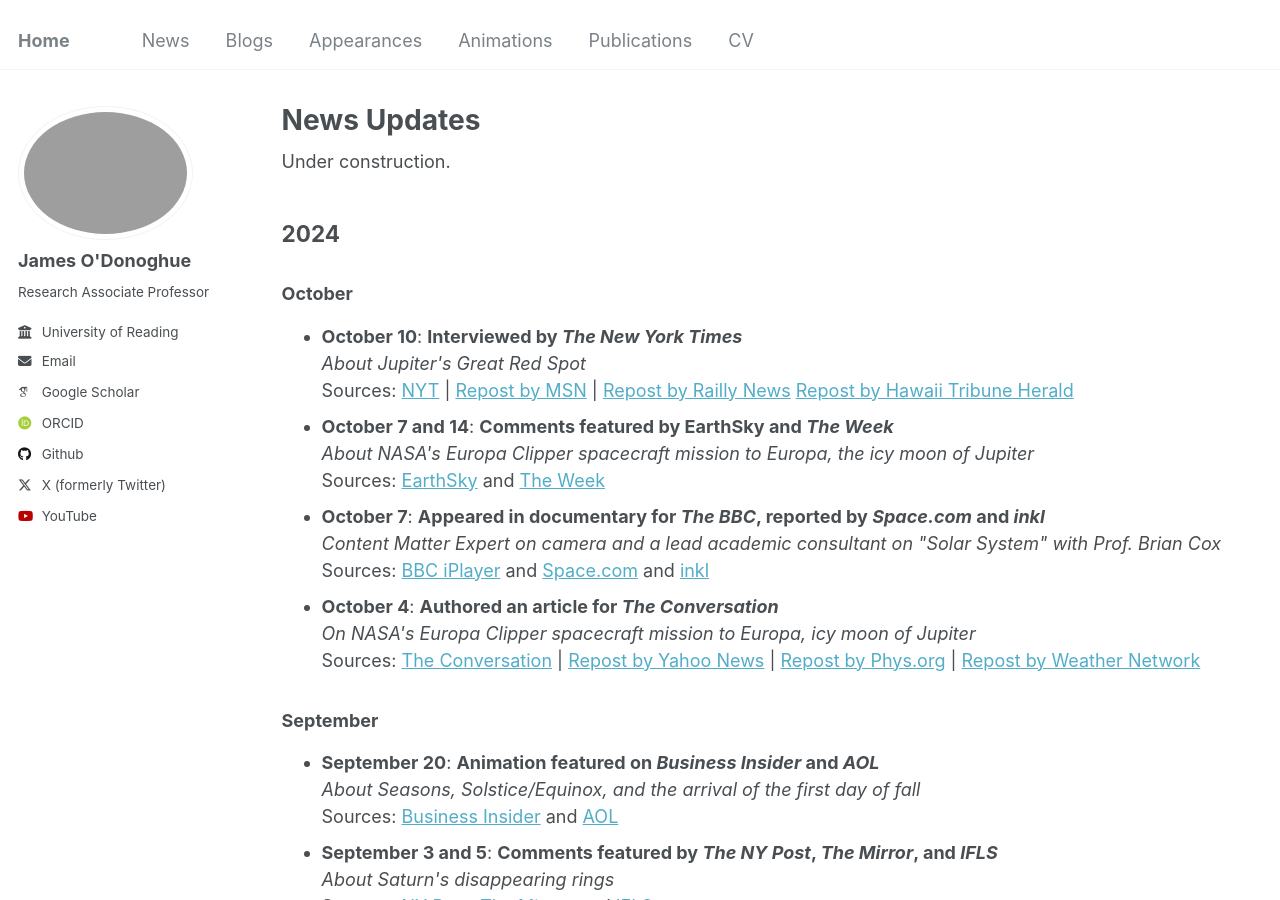
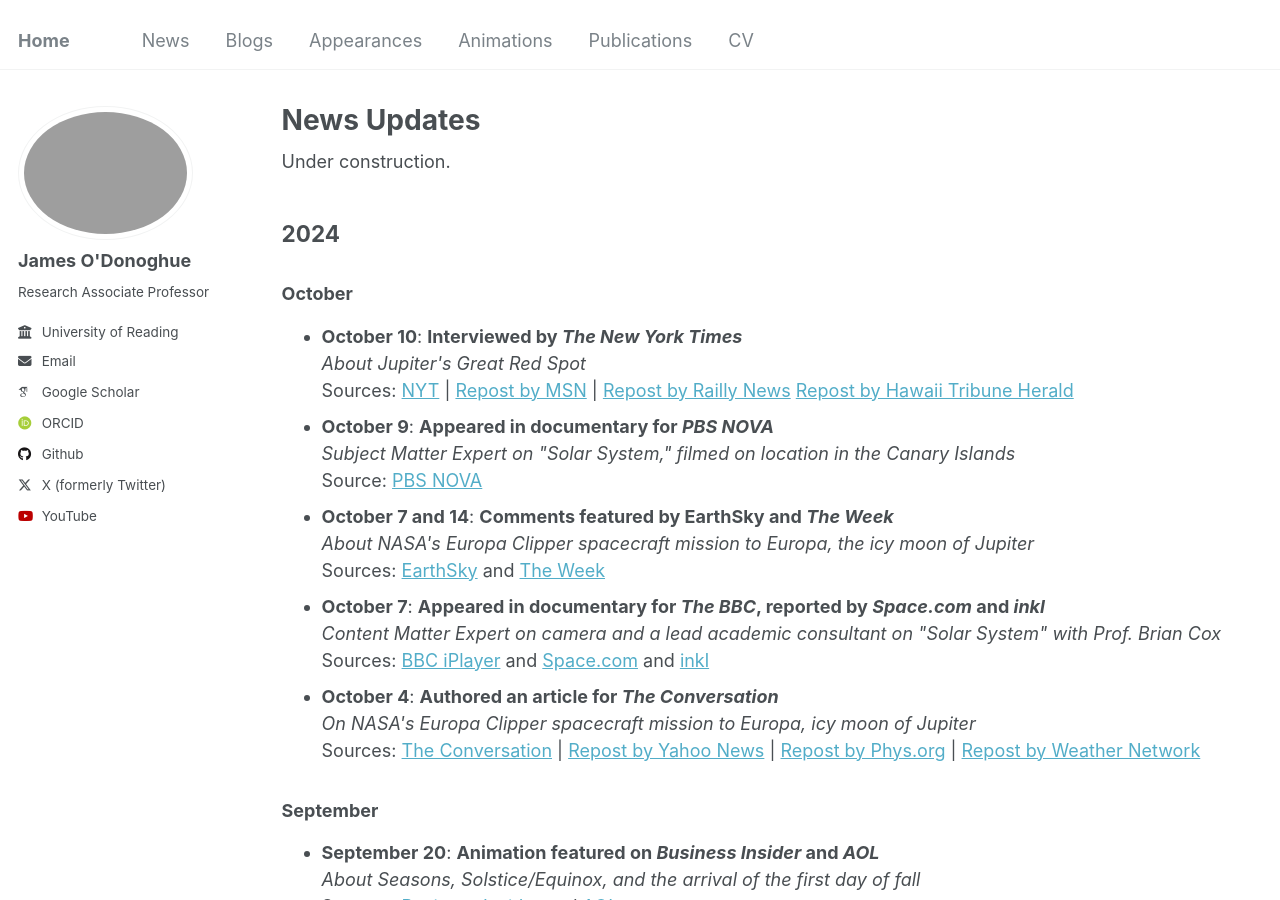
Before and after one commit to odonoghuespace/odonoghuespace.github.io, a Jekyll site: the page built from _pages/news.html, in a window 1280 px wide and 900 px high. Built offline with Jekyll 4.4.1, drawn with Linux system fonts in a browser that asks for light colours; some web fonts are replaced.

Commit message:
Update news.html

```diff
--- a/_pages/news.html
+++ b/_pages/news.html
@@ -16,6 +16,10 @@ Under construction.
     <a href="https://www.msn.com/en-us/news/technology/hubble-telescope-shows-great-red-spot-of-jupiter-bouncing-like-a-kickball/ar-AA1s36ka?cvid=5A6EBB543211413E8C8931ED964FEA58&ocid=ue12dhp&apiversion=v2&noservercache=1&domshim=1&renderwebcomponents=1&wcseo=1&batchservertelemetry=1&noservertelemetry=1">Repost by MSN</a> |
     <a href="https://raillynews.com/2024/10/buyuk-kirmizi-leke-jupiterdeki-gizemli-firtina-ve-yeni-gelismeler/">Repost by Railly News</a>
     <a href="https://www.hawaiitribune-herald.com/2024/10/12/nation-world-news/jupiters-great-red-spot-moves-like-the-solar-systems-biggest-kickball/">Repost by Hawaii Tribune Herald</a>
+  </li>
+  <li><strong>October 9</strong>: <strong>Appeared in documentary for <em>PBS NOVA</em></strong><br>
+    <em>Subject Matter Expert on "Solar System," filmed on location in the Canary Islands</em><br>
+    Source: <a href="https://www.pbs.org/video/solar-system-strange-worlds-pmb9ko/">PBS NOVA</a>
   </li>
   <li><strong>October 7 and 14</strong>: <strong>Comments featured by EarthSky and <em>The Week</em></strong><br>
     <em>About NASA's Europa Clipper spacecraft mission to Europa, the icy moon of Jupiter</em><br>
```
